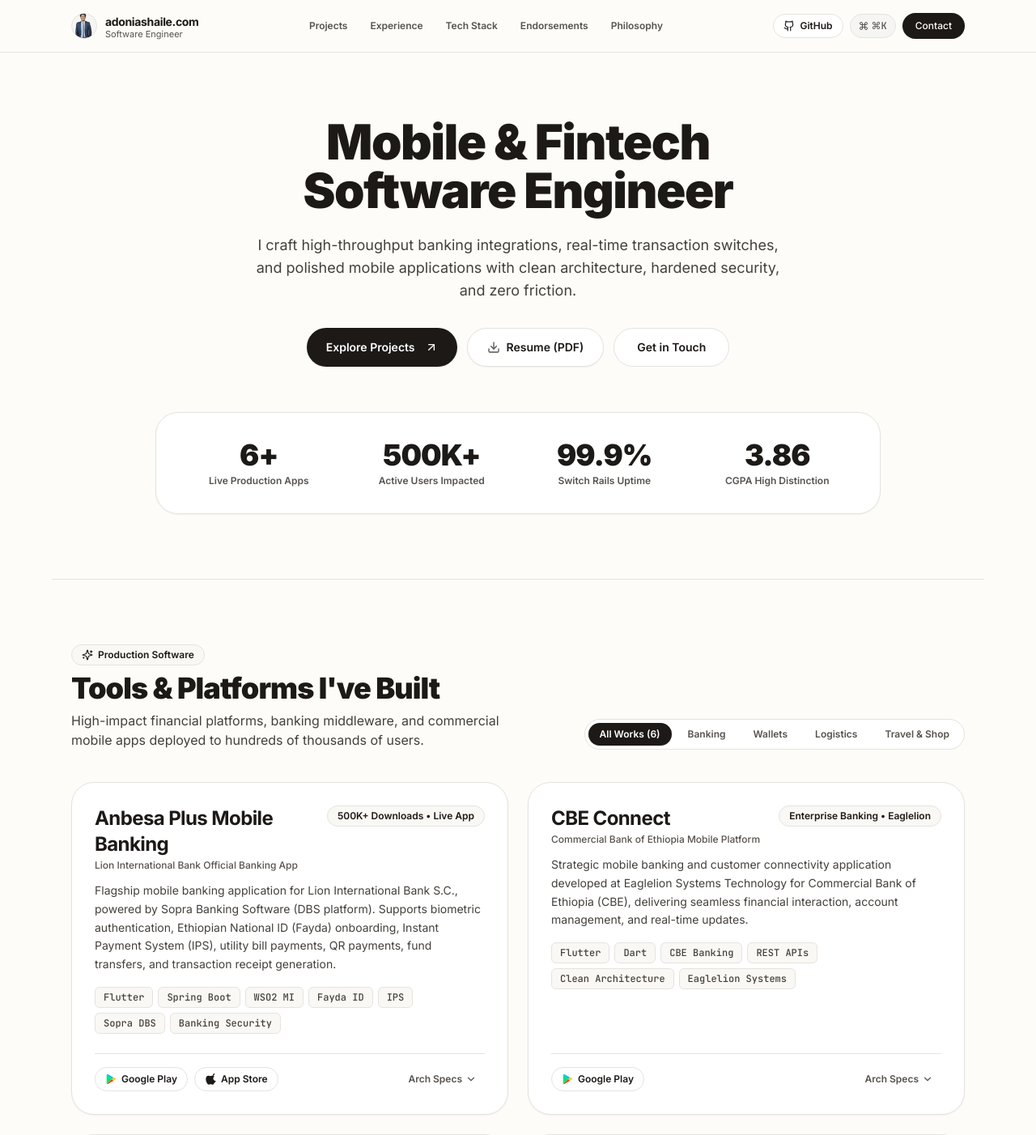
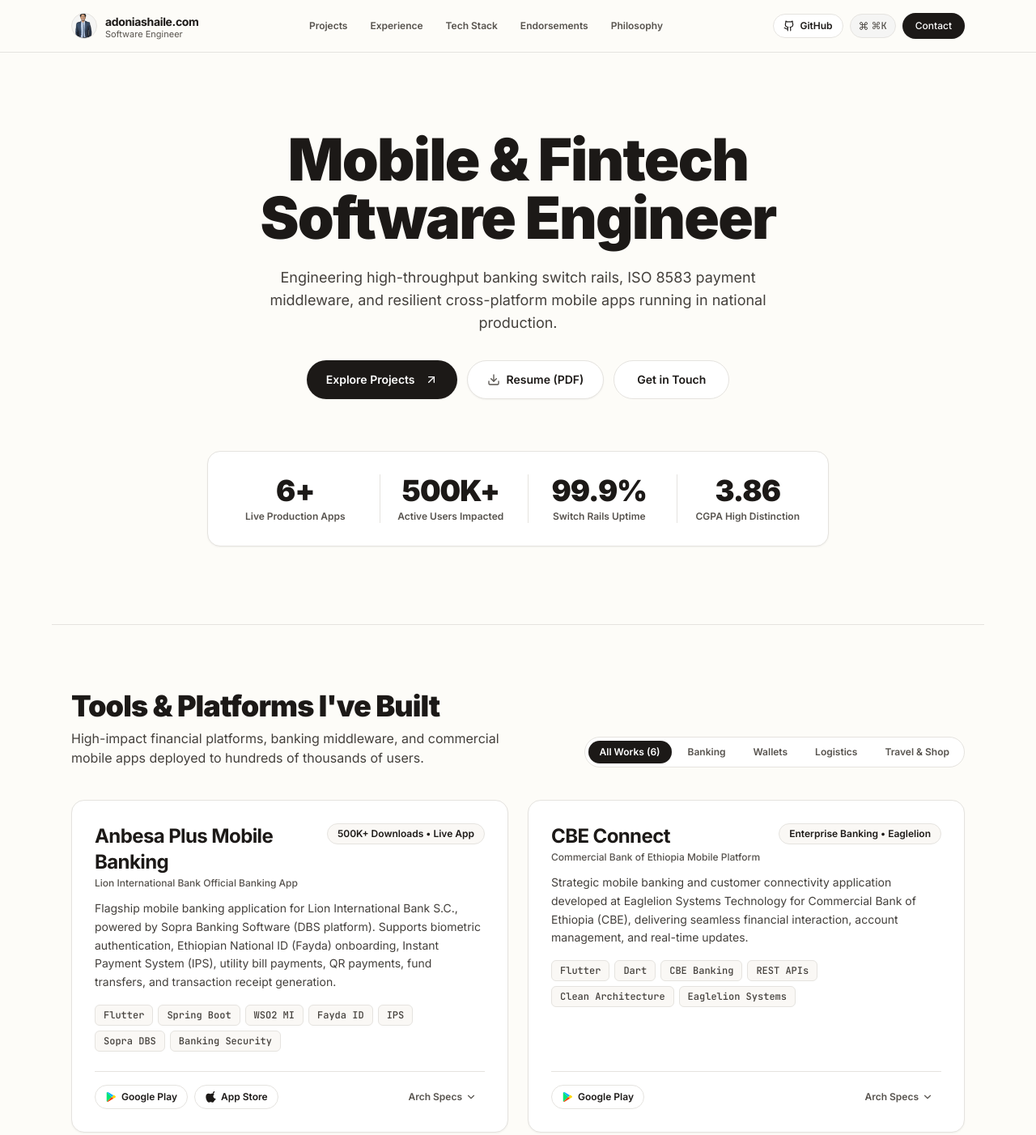
Before and after one commit to habeshacoder/resume-latest, a Next.js app: page / in a window 1280 px wide. Shown: the top 1402 px of the page at 81% size. Built offline with nearby package versions, Linux system fonts and the light colour scheme.

Commit message:
style(redesign): Impeccable craft floor redesign — clean, premium, and to the point

```diff
--- a/app/page.tsx
+++ b/app/page.tsx
@@ -867,20 +867,20 @@ export default function MinimalBentoPortfolio() {
         {/* ================= HERO SECTION ================= */}
         <section
           id="home"
-          className="pt-12 sm:pt-20 pb-16 sm:pb-20 px-4 sm:px-6 max-w-6xl mx-auto"
+          className="pt-14 sm:pt-24 pb-16 sm:pb-24 px-4 sm:px-6 max-w-6xl mx-auto"
         >
           <div className="flex flex-col items-center text-center max-w-4xl mx-auto">
             {/* Main Title */}
-            <h1 className="text-3xl sm:text-5xl md:text-6xl font-black tracking-tight text-[#1C1917] leading-[1.15]">
-              Mobile &amp; Fintech <br />
+            <h1 className="text-4xl sm:text-6xl md:text-7xl font-black tracking-tight text-[#1C1917] leading-[1.08] max-w-4xl mx-auto">
+              Mobile &amp; Fintech <br className="hidden sm:inline" />
               Software Engineer
             </h1>
 
             {/* Subtitle */}
-            <p className="mt-5 sm:mt-6 text-base sm:text-lg text-[#44403C] max-w-2xl font-normal leading-relaxed">
-              I craft high-throughput banking integrations, real-time transaction
-              switches, and polished mobile applications with clean architecture,
-              hardened security, and zero friction.
+            <p className="mt-5 sm:mt-6 text-base sm:text-lg text-[#44403C] max-w-2xl mx-auto font-normal leading-relaxed">
+              Engineering high-throughput banking switch rails, ISO 8583 payment
+              middleware, and resilient cross-platform mobile apps running in national
+              production.
             </p>
 
             {/* Action Button Group */}
@@ -914,9 +914,9 @@ export default function MinimalBentoPortfolio() {
             </div>
 
             {/* Hero Metrics Strip */}
-            <div className="mt-12 sm:mt-14 w-full bg-white border border-[#E5E3DF] rounded-[24px] sm:rounded-[28px] p-6 sm:p-8 shadow-sm">
-              <div className="grid grid-cols-2 sm:grid-cols-4 gap-6 text-center">
-                <div>
+            <div className="mt-12 sm:mt-16 w-full max-w-3xl bg-white border border-[#E5E3DF] rounded-2xl p-6 sm:p-7 shadow-sm">
+              <div className="grid grid-cols-2 sm:grid-cols-4 gap-6 divide-y sm:divide-y-0 sm:divide-x divide-[#E5E3DF] text-center">
+                <div className="pt-2 sm:pt-0">
                   <div className="text-3xl sm:text-4xl font-black text-[#1C1917] tracking-tight">
                     6+
                   </div>
@@ -925,7 +925,7 @@ export default function MinimalBentoPortfolio() {
                   </div>
                 </div>
 
-                <div>
+                <div className="pt-4 sm:pt-0 sm:pl-4">
                   <div className="text-3xl sm:text-4xl font-black text-[#1C1917] tracking-tight">
                     500K+
                   </div>
@@ -934,7 +934,7 @@ export default function MinimalBentoPortfolio() {
                   </div>
                 </div>
 
-                <div>
+                <div className="pt-4 sm:pt-0 sm:pl-4">
                   <div className="text-3xl sm:text-4xl font-black text-[#1C1917] tracking-tight">
                     99.9%
                   </div>
@@ -943,7 +943,7 @@ export default function MinimalBentoPortfolio() {
                   </div>
                 </div>
 
-                <div>
+                <div className="pt-4 sm:pt-0 sm:pl-4">
                   <div className="text-3xl sm:text-4xl font-black text-[#1C1917] tracking-tight">
                     3.86
                   </div>
@@ -963,10 +963,6 @@ export default function MinimalBentoPortfolio() {
         >
           <div className="flex flex-col md:flex-row md:items-end justify-between gap-4 mb-10">
             <div>
-              <div className="inline-flex items-center gap-1.5 px-3 py-1 rounded-full bg-[#FAF8F5] border border-[#E5E3DF] text-xs font-semibold text-[#1C1917] mb-2">
-                <Sparkles className="w-3.5 h-3.5 text-[#1C1917]" />
-                <span>Production Software</span>
-              </div>
               <h2 className="text-3xl sm:text-4xl font-black tracking-tight text-[#1C1917]">
                 Tools &amp; Platforms I&apos;ve Built
               </h2>
@@ -1007,7 +1003,7 @@ export default function MinimalBentoPortfolio() {
               return (
                 <div
                   key={project.title}
-                  className="bg-white border border-[#E5E3DF] rounded-[24px] sm:rounded-[28px] p-6 sm:p-7 flex flex-col justify-between shadow-sm hover:border-stone-400 transition-colors"
+                  className="bg-white border border-[#E5E3DF] rounded-2xl p-6 sm:p-7 flex flex-col justify-between shadow-sm hover:border-stone-400 transition-colors"
                 >
                   <div>
                     <div className="flex items-start justify-between gap-3 mb-2">
@@ -1140,10 +1136,6 @@ export default function MinimalBentoPortfolio() {
         >
           <div className="flex flex-col md:flex-row md:items-end justify-between gap-4 mb-10">
             <div>
-              <div className="inline-flex items-center gap-1.5 px-3 py-1 rounded-full bg-[#FAF8F5] border border-[#E5E3DF] text-xs font-semibold text-[#1C1917] mb-2">
-                <Briefcase className="w-3.5 h-3.5 text-stone-700" />
-                <span>Career Trajectory</span>
-              </div>
               <h2 className="text-3xl sm:text-4xl font-black tracking-tight text-[#1C1917]">
                 Professional Experience
               </h2>
@@ -1167,7 +1159,7 @@ export default function MinimalBentoPortfolio() {
             {experiences.map((exp) => (
               <div
                 key={exp.company + exp.period}
-                className="bg-white border border-[#E5E3DF] rounded-[24px] sm:rounded-[28px] p-6 sm:p-7 shadow-sm"
+                className="bg-white border border-[#E5E3DF] rounded-2xl p-6 sm:p-7 shadow-sm"
               >
                 <div className="flex flex-col sm:flex-row sm:items-start justify-between gap-3 pb-4 border-b border-[#E5E3DF]">
                   <div>
@@ -1228,7 +1220,7 @@ export default function MinimalBentoPortfolio() {
             ))}
 
             {/* Academic Distinction Card (Flattened Clean Container, Zero Box-Within-Box) */}
-            <div className="bg-white border border-[#E5E3DF] rounded-[24px] sm:rounded-[28px] p-6 sm:p-7 shadow-sm">
+            <div className="bg-white border border-[#E5E3DF] rounded-2xl p-6 sm:p-7 shadow-sm">
               <div className="flex flex-col sm:flex-row sm:items-start justify-between gap-4">
                 <div className="flex items-start gap-3.5">
                   <div className="w-10 h-10 rounded-xl bg-[#FAF8F5] border border-[#E5E3DF] text-[#1C1917] flex items-center justify-center flex-shrink-0">
@@ -1265,10 +1257,6 @@ export default function MinimalBentoPortfolio() {
         >
           <div className="flex flex-col md:flex-row md:items-end justify-between gap-4 mb-8">
             <div>
-              <div className="inline-flex items-center gap-1.5 px-3 py-1 rounded-full bg-[#FAF8F5] border border-[#E5E3DF] text-xs font-semibold text-[#1C1917] mb-2">
-                <Code className="w-3.5 h-3.5 text-[#1C1917]" />
-                <span>Core Tooling</span>
-              </div>
               <h2 className="text-3xl sm:text-4xl font-black tracking-tight text-[#1C1917]">
                 Tech Stack
               </h2>
@@ -1338,10 +1326,6 @@ export default function MinimalBentoPortfolio() {
         >
           <div className="flex flex-col md:flex-row md:items-end justify-between gap-4 mb-8">
             <div>
-              <div className="inline-flex items-center gap-1.5 px-3 py-1 rounded-full bg-[#FAF8F5] border border-[#E5E3DF] text-xs font-semibold text-[#1C1917] mb-2">
-                <Award className="w-3.5 h-3.5 text-stone-700" />
-                <span>Leadership Endorsements</span>
-              </div>
               <h2 className="text-3xl sm:text-4xl font-black tracking-tight text-[#1C1917]">
                 Recommendations &amp; Endorsements
               </h2>
@@ -1375,7 +1359,7 @@ export default function MinimalBentoPortfolio() {
           </div>
 
           {testimonialViewMode === "carousel" ? (
-            <figure className="bg-white border border-[#E5E3DF] rounded-[24px] sm:rounded-[28px] p-6 sm:p-10 shadow-sm m-0">
+            <figure className="bg-white border border-[#E5E3DF] rounded-2xl p-6 sm:p-10 shadow-sm m-0">
               <blockquote className="text-base sm:text-lg text-[#1C1917] font-normal leading-relaxed m-0 p-0 border-none">
                 &ldquo;{testimonials[activeTestimonial].content}&rdquo;
               </blockquote>
@@ -1446,7 +1430,7 @@ export default function MinimalBentoPortfolio() {
               {testimonials.map((t, idx) => (
                 <figure
                   key={t.name + idx}
-                  className="bg-white border border-[#E5E3DF] rounded-[24px] p-6 flex flex-col justify-between shadow-sm m-0"
+                  className="bg-white border border-[#E5E3DF] rounded-2xl p-6 flex flex-col justify-between shadow-sm m-0"
                 >
                   <blockquote className="text-xs sm:text-sm text-[#44403C] leading-relaxed mb-5 m-0 p-0 border-none">
                     &ldquo;{t.content}&rdquo;
@@ -1492,50 +1476,46 @@ export default function MinimalBentoPortfolio() {
           className="py-16 sm:py-20 px-4 sm:px-6 max-w-6xl mx-auto border-t border-[#E5E3DF] scroll-mt-20"
         >
           <div className="max-w-2xl mb-8">
-            <div className="inline-flex items-center gap-1.5 px-3 py-1 rounded-full bg-[#FAF8F5] border border-[#E5E3DF] text-xs font-semibold text-[#1C1917] mb-2">
-              <Sparkles className="w-3.5 h-3.5 text-stone-700" />
-              <span>Design &amp; Engineering</span>
-            </div>
             <h2 className="text-3xl sm:text-4xl font-black tracking-tight text-[#1C1917]">
-              Core Philosophy
+              Engineering Principles
             </h2>
             <p className="mt-2 text-sm sm:text-base text-[#44403C]">
-              Guiding principles behind building reliable, high-performance systems and human-centered software.
+              Guiding disciplines behind building fault-tolerant fintech rails, scalable backends, and human-centered mobile software.
             </p>
           </div>
 
-          <div className="bg-white border border-[#E5E3DF] rounded-[24px] sm:rounded-[28px] p-6 sm:p-8 shadow-sm">
+          <div className="bg-white border border-[#E5E3DF] rounded-2xl p-6 sm:p-8 shadow-sm">
             <h3 className="text-xl sm:text-2xl font-bold text-[#1C1917] tracking-tight">
-              Even mission-critical financial systems deserve a warm, human, and intuitive interface.
+              Mission-critical banking systems demand uncompromising precision, resilient architecture, and zero friction.
             </h3>
 
             <p className="mt-3 text-sm text-[#44403C] leading-relaxed">
-              Utility tools and core banking infrastructure don&apos;t have to feel clinical or intimidating. Every layout decision, contrast ratio, and micro-interaction is an intentional choice to make precision software feel approachable.
+              Financial switch rails and high-throughput transaction backbones do not need to be opaque or clinical. Every interface touchpoint, cryptographic keystore handshake, and micro-interaction is an intentional engineering choice to build trust and eliminate latency.
             </p>
 
-            <div className="grid grid-cols-1 sm:grid-cols-3 gap-4 mt-6 pt-6 border-t border-[#E5E3DF]">
+            <div className="grid grid-cols-1 sm:grid-cols-3 gap-6 mt-6 pt-6 border-t border-[#E5E3DF]">
               <div>
-                <h4 className="text-xs font-bold text-[#1C1917]">
-                  01. Lo-Fi Precision
+                <h4 className="text-sm font-bold text-[#1C1917]">
+                  High-Throughput Integrity
                 </h4>
-                <p className="text-xs text-[#57534E] mt-1">
-                  Clean surfaces, high contrast, sub-second response times.
+                <p className="text-xs text-[#57534E] mt-1.5 leading-relaxed">
+                  Clean surfaces, high contrast, sub-second response times, and 60fps mobile execution.
                 </p>
               </div>
               <div>
-                <h4 className="text-xs font-bold text-[#1C1917]">
-                  02. Hardened Reliability
+                <h4 className="text-sm font-bold text-[#1C1917]">
+                  Hardened Security Rails
                 </h4>
-                <p className="text-xs text-[#57534E] mt-1">
-                  Banking cryptography, ISO 8583 standards, zero dropped packets.
+                <p className="text-xs text-[#57534E] mt-1.5 leading-relaxed">
+                  Banking-grade cryptography, ISO 8583 standards, biometrics, and zero dropped packets.
                 </p>
               </div>
               <div>
-                <h4 className="text-xs font-bold text-[#1C1917]">
-                  03. Intuitive UX
+                <h4 className="text-sm font-bold text-[#1C1917]">
+                  Frictionless Interaction
                 </h4>
-                <p className="text-xs text-[#57534E] mt-1">
-                  Accessible workflows that work on any mobile device or network.
+                <p className="text-xs text-[#57534E] mt-1.5 leading-relaxed">
+                  Accessible user flows engineered to perform reliably across any mobile device or network bandwidth.
                 </p>
               </div>
             </div>
@@ -1547,14 +1527,7 @@ export default function MinimalBentoPortfolio() {
           id="contact"
           className="py-16 sm:py-20 px-4 sm:px-6 max-w-6xl mx-auto border-t border-[#E5E3DF] scroll-mt-20"
         >
-          <div className="bg-[#1C1917] border border-[#292524] rounded-[28px] sm:rounded-[36px] p-8 sm:p-12 text-white text-center flex flex-col items-center">
-            <Badge
-              variant="outline"
-              className="text-stone-300 border-stone-800 bg-stone-900 mb-4 text-xs px-3 py-1 font-semibold"
-            >
-              Let&apos;s Build Something Remarkable
-            </Badge>
-
+          <div className="bg-[#1C1917] border border-[#292524] rounded-3xl p-8 sm:p-14 text-white text-center flex flex-col items-center">
             <h2 className="text-3xl sm:text-4xl md:text-5xl font-black text-white tracking-tight">
               Precision Starts Here
             </h2>
@@ -1565,7 +1538,7 @@ export default function MinimalBentoPortfolio() {
               I&apos;m ready.
             </p>
 
-            <div className="mt-7 flex flex-col sm:flex-row items-stretch sm:items-center justify-center gap-3 w-full sm:w-auto max-w-xs sm:max-w-none mx-auto">
+            <div className="mt-8 flex flex-col sm:flex-row items-stretch sm:items-center justify-center gap-3 w-full sm:w-auto max-w-xs sm:max-w-none mx-auto">
               <a
                 href="mailto:adoniashaile1@gmail.com"
                 className="inline-flex items-center justify-center gap-2 min-h-[48px] px-6 rounded-full bg-white text-[#1C1917] font-semibold text-xs sm:text-sm hover:bg-[#F5F5F4] transition-colors shadow-sm w-full sm:w-auto"
```
